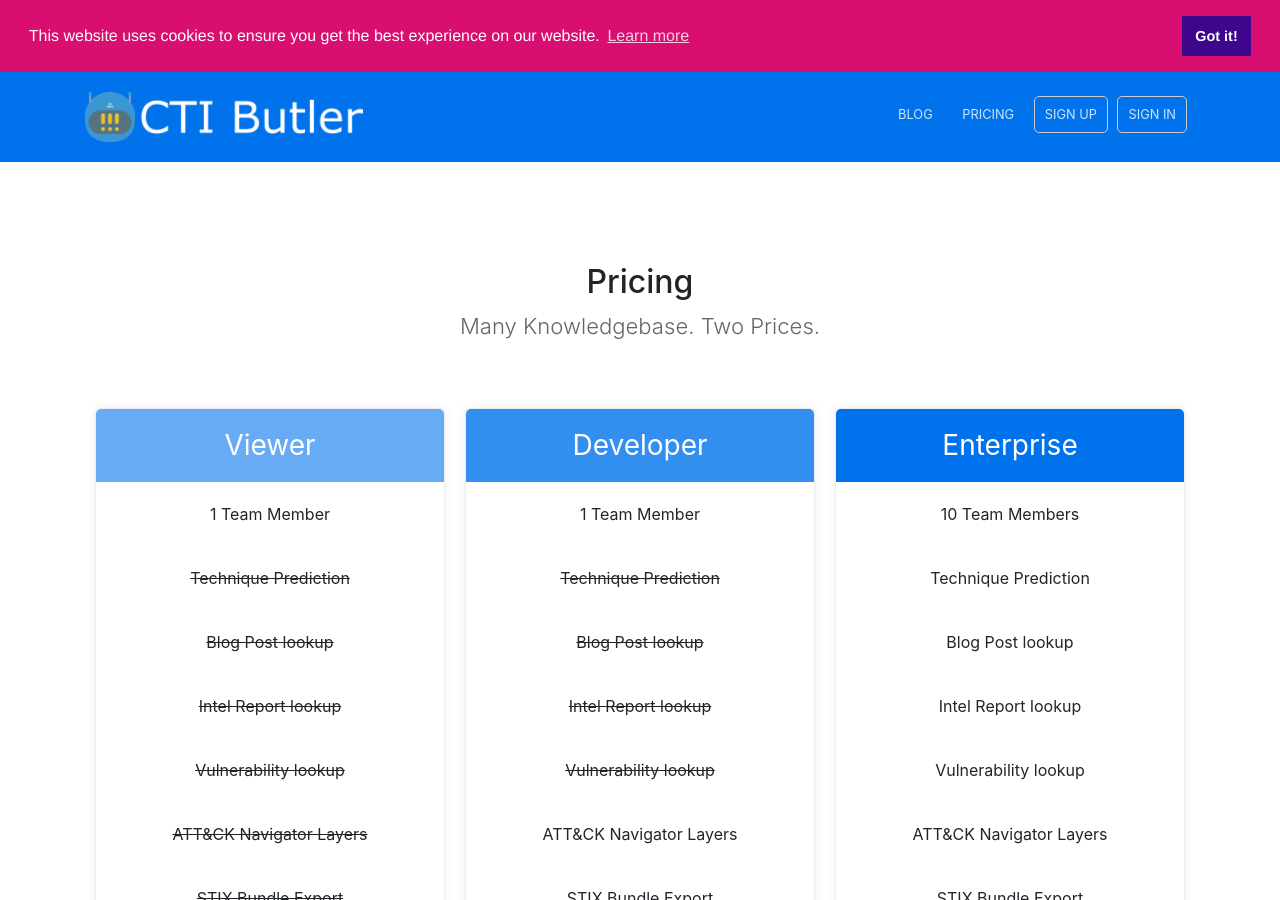
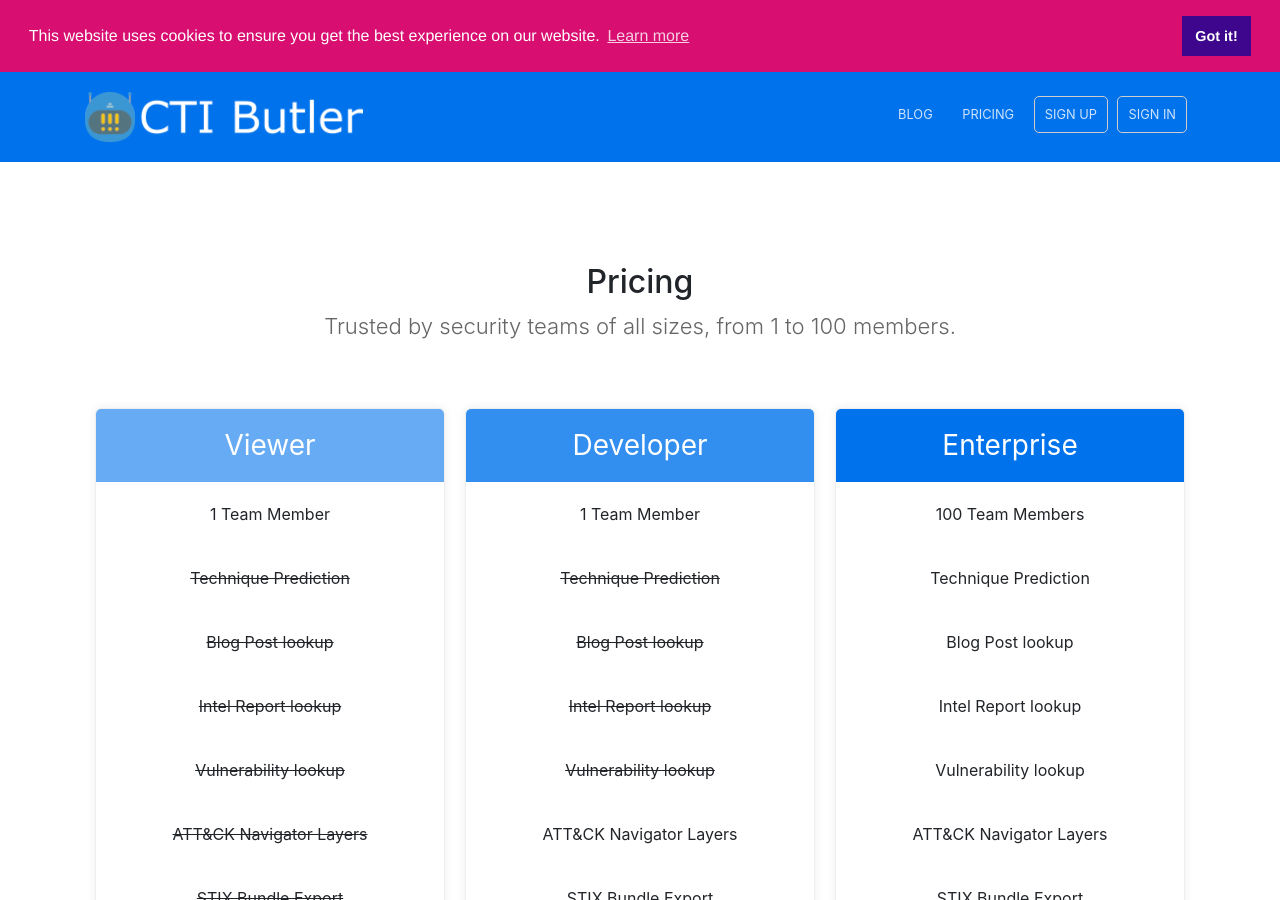
Before and after one commit to muchdogesec/ctibutler-website, a Jekyll site: the page built from pricing/index.html, in a window 1280 px wide and 900 px high. Built offline with Jekyll 4.4.1, drawn with Linux system fonts in a browser that asks for light colours.

Commit message:
Update index.html (#22)

```diff
--- a/pricing/index.html
+++ b/pricing/index.html
@@ -1,7 +1,7 @@
 ---
 title: Pricing
 heading: Pricing
-description: Many Knowledgebase. Two Prices.
+description: Trusted by security teams of all sizes, from 1 to 100 members.
 image: /assets/images/global/ctibutler-object.png
 author: dogesec
 sitemap: true
@@ -66,7 +66,7 @@ pricing_table:
   - name: Enterprise
     color: "#0073ec"
     features:
-      - text: 10 Team Members
+      - text: 100 Team Members
         highlight: false
       - text: Technique Prediction
         highlight: false
```
